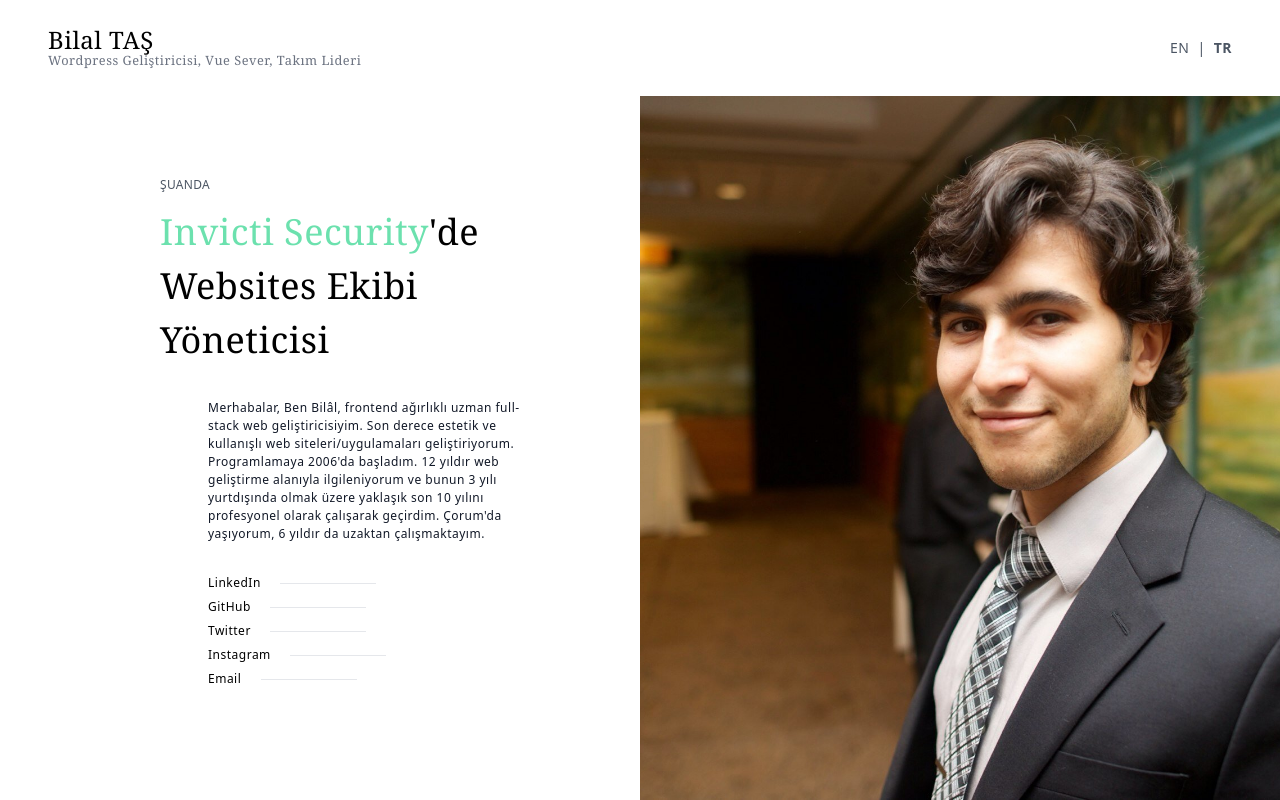
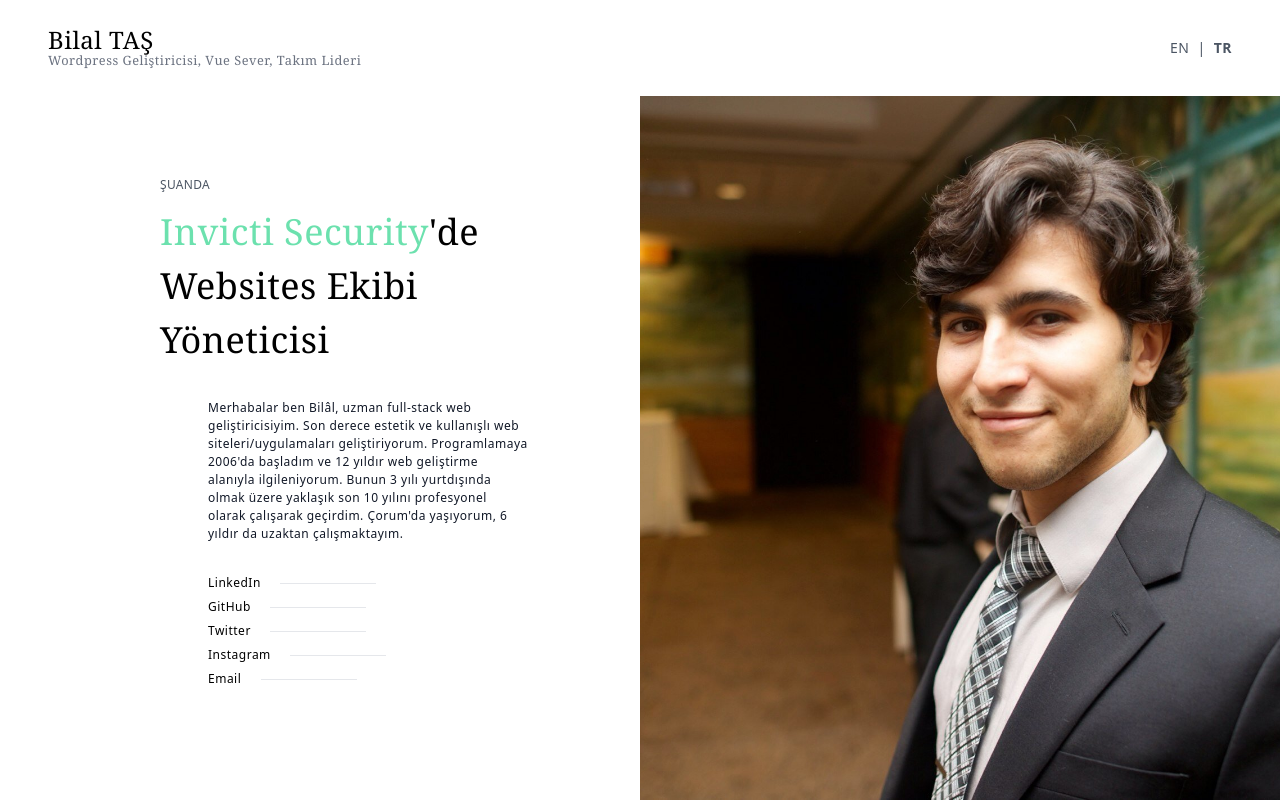
Before and after one commit to bilaltas/bilal-tas, a Nuxt app: page /tr in a window 1280 px wide. Built offline with nearby package versions, Linux system fonts and the light colour scheme.

Commit message:
Bio updates

```diff
--- a/pages/index.vue
+++ b/pages/index.vue
@@ -6,7 +6,7 @@
 				<h1 class="text-2xl md:text-4xl leading-tight lg:leading-normal mb-5 sm:mb-8 font-serif">Websites Team Manager at <span class="inline-block" style="color: #6ce1ae">Invicti Security</span></h1>
 
 				<div class="mx-0 sm:ml-12 sm:-mr-12">
-					<p class="pr-6 md:pr-0 text-xs leading-normal text-gray-900 mb-8">Hello, I’m Bilal, senior full-stack web developer. I create pixel-perfect web sites/apps. Working in the field professionally for about 10 years now, started programming on 2006. Currently living and working remotely in Turkey.</p>
+					<p class="pr-6 md:pr-0 text-xs leading-normal text-gray-900 mb-8">Hello, I’m Bilal, senior full-stack web developer. I create pixel-perfect web sites/apps. Started programming on 2006, working in the field professionally for about 10 years now. Currently living and working remotely in Turkey for 6 years.</p>
 					<Social />
 				</div>
 			</div>
--- a/pages/tr.vue
+++ b/pages/tr.vue
@@ -6,7 +6,7 @@
 				<h1 class="text-2xl md:text-4xl leading-tight lg:leading-normal mb-5 sm:mb-8 font-serif"><span class="inline-block" style="color: #6ce1ae">Invicti Security</span>'de Websites Ekibi Yöneticisi</h1>
 
 				<div class="mx-0 sm:ml-12 sm:-mr-12">
-					<p class="pr-6 md:pr-0 text-xs leading-normal text-gray-900 mb-8">Merhabalar, Ben Bilâl, frontend ağırlıklı uzman full-stack web geliştiricisiyim. Son derece estetik ve kullanışlı web siteleri/uygulamaları geliştiriyorum. Programlamaya 2006'da başladım. 12 yıldır web geliştirme alanıyla ilgileniyorum ve bunun 3 yılı yurtdışında olmak üzere yaklaşık son 10 yılını profesyonel olarak çalışarak geçirdim. Çorum'da yaşıyorum, 6 yıldır da uzaktan çalışmaktayım.</p>
+					<p class="pr-6 md:pr-0 text-xs leading-normal text-gray-900 mb-8">Merhabalar ben Bilâl, uzman full-stack web geliştiricisiyim. Son derece estetik ve kullanışlı web siteleri/uygulamaları geliştiriyorum. Programlamaya 2006'da başladım ve 12 yıldır web geliştirme alanıyla ilgileniyorum. Bunun 3 yılı yurtdışında olmak üzere yaklaşık son 10 yılını profesyonel olarak çalışarak geçirdim. Çorum'da yaşıyorum, 6 yıldır da uzaktan çalışmaktayım.</p>
 					<Social />
 				</div>
 			</div>
```
